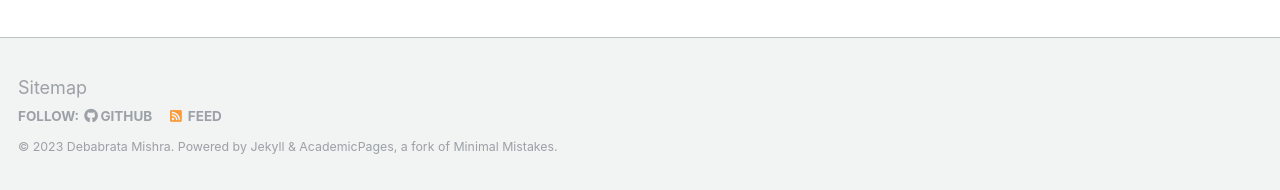
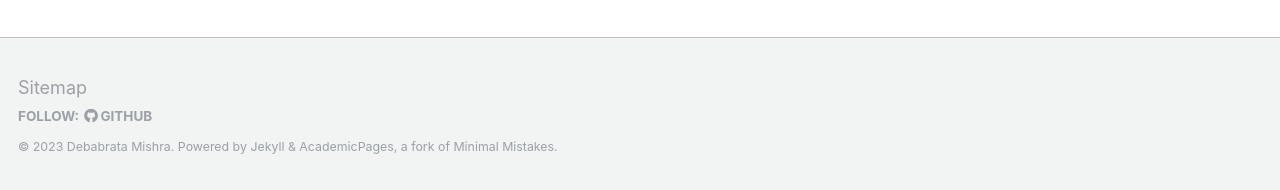
Before and after one commit to debabratamishra/debabratamishra.github.io, a Jekyll site: the page built from _pages/about.md, in a window 1280 px wide. Shown: the part 707-897 px from the top of the page. Built offline with Jekyll 4.4.1, drawn with Linux system fonts in a browser that asks for light colours.

Commit message:
Changes in footer

```diff
--- a/_includes/footer.html
+++ b/_includes/footer.html
@@ -5,19 +5,9 @@
     {% if site.data.ui-text[site.locale].follow_label %}
       <li><strong>{{ site.data.ui-text[site.locale].follow_label }}</strong></li>
     {% endif %}
-    {% if site.twitter.username %}
-      <li><a href="https://twitter.com/{{ site.twitter.username }}"><i class="fab fa-twitter-square" aria-hidden="true"></i> Twitter</a></li>
-    {% endif %}
-    {% if site.facebook.username %}
-      <li><a href="https://facebook.com/{{ site.facebook.username }}"><i class="fab fa-facebook-square" aria-hidden="true"></i> Facebook</a></li>
-    {% endif %}
     {% if site.author.github %}
       <li><a href="http://github.com/{{ site.author.github }}"><i class="fab fa-github" aria-hidden="true"></i> GitHub</a></li>
     {% endif %}
-    {% if site.author.bitbucket %}
-      <li><a href="http://bitbucket.org/{{ site.author.bitbucket }}"><i class="fab fa-bitbucket" aria-hidden="true"></i> Bitbucket</a></li>
-    {% endif %}
-    <li><a href="{% if site.atom_feed.path %}{{ site.atom_feed.path }}{% else %}{{ base_path }}/feed.xml{% endif %}"><i class="fa fa-fw fa-rss-square" aria-hidden="true"></i> {{ site.data.ui-text[site.locale].feed_label | default: "Feed" }}</a></li>
   </ul>
 </div>
 
```
